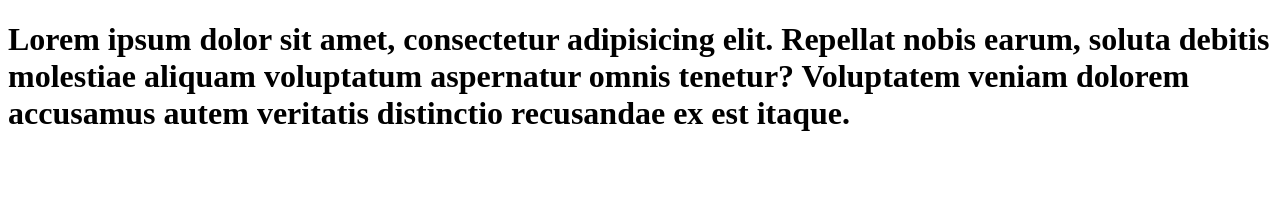
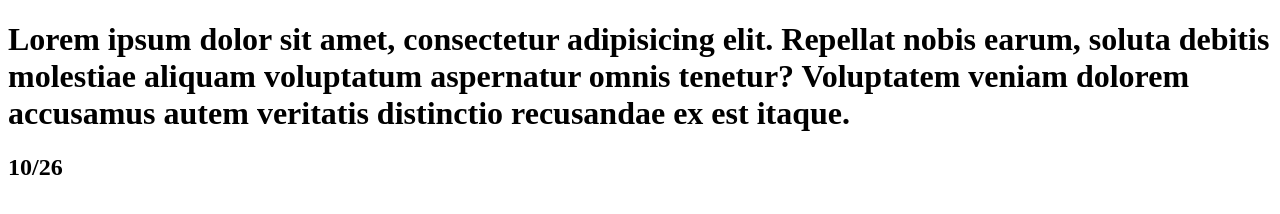
Before and after one commit to Minzxie/2021ud2test, a plain HTML site: page index.html in a window 1280 px wide. Drawn offline with Linux system fonts and the light colour scheme.

Commit message:
新增內容

```diff
--- a/index.html
+++ b/index.html
@@ -8,5 +8,7 @@
 </head>
 <body>
     <h1>Lorem ipsum dolor sit amet, consectetur adipisicing elit. Repellat nobis earum, soluta debitis molestiae aliquam voluptatum aspernatur omnis tenetur? Voluptatem veniam dolorem accusamus autem veritatis distinctio recusandae ex est itaque.</h1>
+
+    <h2>10/26</h2>
 </body>
 </html>
```
